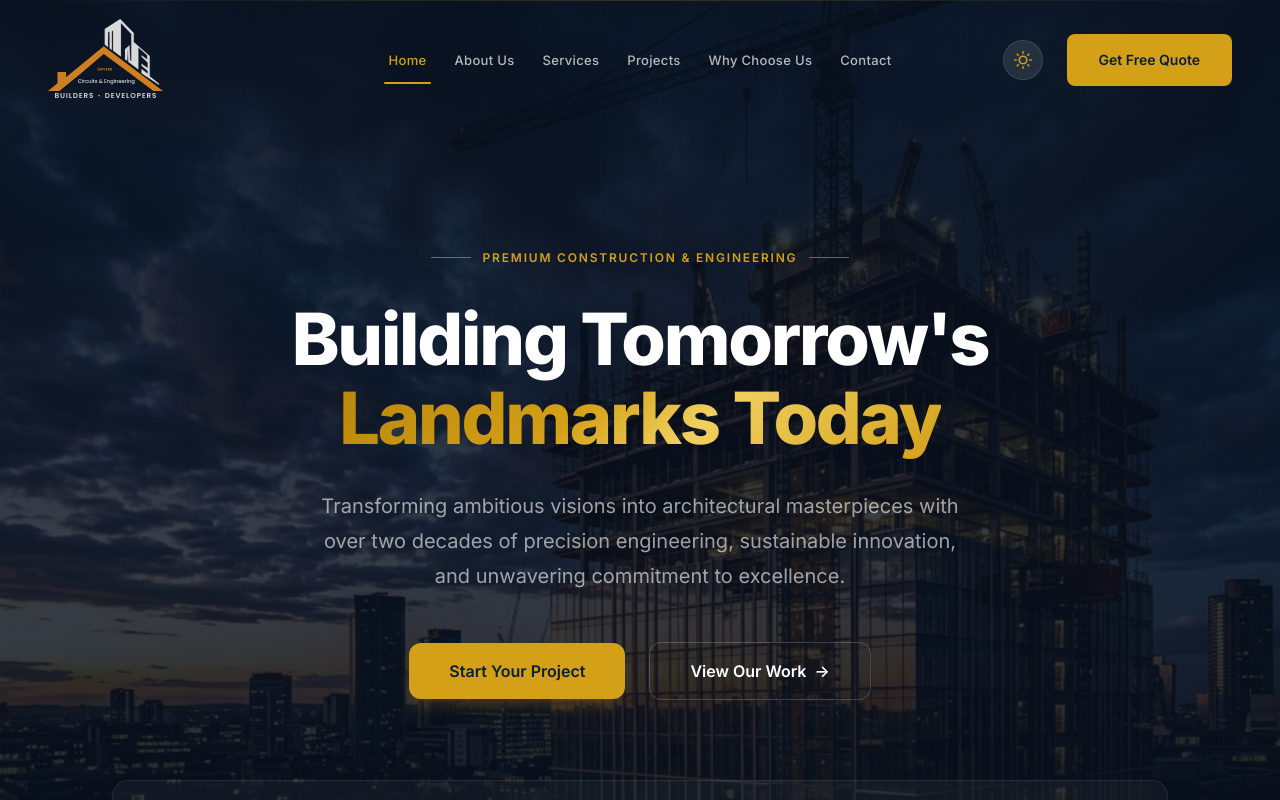
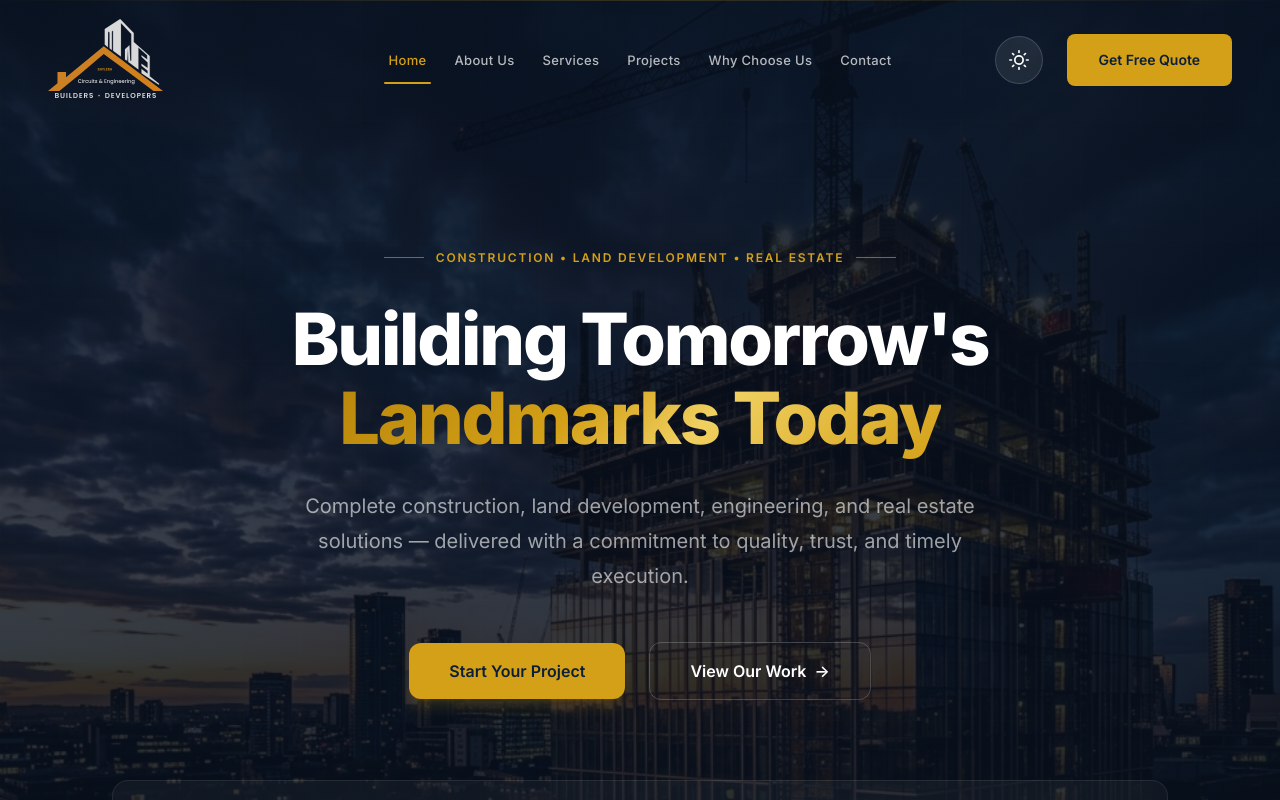
Before and after one commit to techbala555/SCE-Construction, a Next.js app: page / in a window 1280 px wide. Both pictures are taken after a click on the button 1022 px from the left and 60 px from the top of the page. Shown: the top 800 px of the page. Built offline with nearby package versions, Linux system fonts and the light colour scheme.

Commit message:
form page added

```diff
--- a/src/app/layout.tsx
+++ b/src/app/layout.tsx
@@ -10,23 +10,29 @@ const inter = Inter({
 });
 
 export const metadata: Metadata = {
-  title: "SCE Construction — Premium Construction & Engineering Company",
+  title: "SCE Construction — Residential Construction, Land Development & Real Estate",
   description:
-    "Shylesh Circuits & Engineering - Builders & Developers. Delivering world-class residential, commercial, and industrial projects with over two decades of excellence.",
+    "Shylesh Circuits & Engineering — Builders & Developers. Complete construction, land development, GPS land survey, DTCP approval, layout planning, interior design, and real estate solutions in Madurai, Tamil Nadu.",
   keywords: [
-    "construction company",
-    "luxury construction",
-    "commercial construction",
     "residential construction",
-    "engineering",
+    "villa construction",
+    "independent house builder",
+    "land development",
+    "GPS land survey",
+    "DTCP approval",
+    "layout development",
+    "interior design",
+    "property development",
+    "farmhouse construction",
     "SCE Construction",
     "Shylesh Circuits & Engineering",
-    "builders and developers",
+    "builders and developers Madurai",
+    "construction company Tamil Nadu",
   ],
   openGraph: {
-    title: "SCE Construction — Premium Construction & Engineering",
+    title: "SCE Construction — Construction, Land Development & Real Estate",
     description:
-      "Building tomorrow's landmarks today. World-class residential, commercial, and industrial construction services.",
+      "Complete construction, land development, and real estate solutions. Villa construction, GPS land survey, DTCP approval, layout planning, and more.",
     type: "website",
     images: [{ url: "/logo-dark.svg", alt: "SCE Construction Logo" }],
   },
--- a/src/components/About/About.tsx
+++ b/src/components/About/About.tsx
@@ -123,11 +123,11 @@ export default function About({ id }: AboutProps) {
             >
               <div className="flex items-center gap-4">
                 <div className="w-14 h-14 rounded-xl bg-primary/10 flex items-center justify-center">
-                  <span className="text-2xl">🏆</span>
+                  <span className="text-2xl">🤝</span>
                 </div>
                 <div>
-                  <p className="text-3xl font-extrabold text-foreground">{statistics[1].value}+</p>
-                  <p className="text-xs text-muted font-medium mt-1">Years of Excellence</p>
+                  <p className="text-3xl font-extrabold text-foreground">{statistics[0].value}{statistics[0].suffix}</p>
+                  <p className="text-xs text-muted font-medium mt-1">{statistics[0].label}</p>
                 </div>
               </div>
             </motion.div>
--- a/src/components/Footer/Footer.tsx
+++ b/src/components/Footer/Footer.tsx
@@ -43,7 +43,7 @@ export default function Footer() {
               />
             </div>
             <p className="text-white/40 text-sm body-relaxed mb-8 max-w-xs">
-              {companyInfo.tagline}. Delivering world-class construction with over {companyInfo.founded && `${new Date().getFullYear() - companyInfo.founded}`} years of excellence.
+              {companyInfo.tagline}. Complete construction, land development, and real estate solutions built on trust and quality.
             </p>
 
             {/* Social Icons */}
--- a/src/components/ThemeToggle/ThemeToggle.tsx
+++ b/src/components/ThemeToggle/ThemeToggle.tsx
@@ -9,7 +9,7 @@ export default function ThemeToggle() {
   const mounted = useMounted();
 
   if (!mounted) {
-    return <div className="w-10 h-10 rounded-full bg-white/10" aria-hidden />;
+    return <div className="w-12 h-12 rounded-full bg-white/10" aria-hidden />;
   }
 
   const isDark = resolvedTheme === "dark";
@@ -26,26 +26,39 @@ export default function ThemeToggle() {
   return (
     <button
       onClick={toggle}
-      className="relative w-10 h-10 rounded-full flex items-center justify-center
-                 bg-white/10 hover:bg-white/20 dark:bg-white/5 dark:hover:bg-white/10
-                 border border-white/10
-                 transition-all duration-300 cursor-pointer"
+      className="theme-toggle-btn relative w-12 h-12 rounded-full flex items-center justify-center
+                 transition-all duration-300 cursor-pointer
+                 hover:scale-105 active:scale-95"
       aria-label={`Switch to ${isDark ? "light" : "dark"} mode`}
+      style={{
+        background: isDark ? "rgba(255,255,255,0.08)" : "#F8F9FA",
+        border: isDark ? "1px solid rgba(255,255,255,0.15)" : "1px solid #D1D5DB",
+        boxShadow: isDark ? "none" : "0 4px 12px rgba(0,0,0,0.08)",
+      }}
+      onMouseEnter={(e) => {
+        e.currentTarget.style.background = isDark
+          ? "rgba(255,255,255,0.12)"
+          : "#F3F4F6";
+      }}
+      onMouseLeave={(e) => {
+        e.currentTarget.style.background = isDark
+          ? "rgba(255,255,255,0.08)"
+          : "#F8F9FA";
+      }}
     >
       <AnimatePresence mode="wait">
         {isDark ? (
           <motion.svg
             key="sun"
-            xmlns="http://www.w3.org/2000/svg"
-            width="18"
-            height="18"
+            width="20"
+            height="20"
             viewBox="0 0 24 24"
             fill="none"
             stroke="currentColor"
             strokeWidth="2"
             strokeLinecap="round"
             strokeLinejoin="round"
-            className="text-primary"
+            style={{ color: "#FFFFFF" }}
             initial={{ rotate: -90, opacity: 0, scale: 0.5 }}
             animate={{ rotate: 0, opacity: 1, scale: 1 }}
             exit={{ rotate: 90, opacity: 0, scale: 0.5 }}
@@ -64,16 +77,15 @@ export default function ThemeToggle() {
         ) : (
           <motion.svg
             key="moon"
-            xmlns="http://www.w3.org/2000/svg"
-            width="16"
-            height="16"
+            width="18"
+            height="18"
             viewBox="0 0 24 24"
             fill="none"
             stroke="currentColor"
             strokeWidth="2"
             strokeLinecap="round"
             strokeLinejoin="round"
-            className="text-white"
+            style={{ color: "#111827" }}
             initial={{ rotate: 90, opacity: 0, scale: 0.5 }}
             animate={{ rotate: 0, opacity: 1, scale: 1 }}
             exit={{ rotate: -90, opacity: 0, scale: 0.5 }}
--- a/src/data/content.ts
+++ b/src/data/content.ts
@@ -22,22 +22,21 @@ export const companyInfo = {
   name: "SCE Construction",
   tagline: "Building Tomorrow's Landmarks Today",
   description:
-    "SCE Construction is a premier construction company delivering world-class residential, commercial, and industrial projects. With over two decades of experience, we transform ambitious visions into architectural masterpieces that stand the test of time.",
-  founded: 2003,
+    "Shylesh Circuits & Engineering is a trusted name in construction, land development, and real estate. We deliver end-to-end solutions — from residential building construction and villa projects to GPS land surveys, DTCP approvals, layout planning, and property development. Every project is backed by professional engineering standards, modern planning practices, and a deep commitment to quality.",
   mission:
-    "To redefine the construction landscape by delivering projects of unparalleled quality, on time and within budget, while fostering sustainable building practices for future generations.",
+    "To deliver dependable construction, land development, and real estate solutions that exceed client expectations — built on trust, precision, and professional integrity.",
   vision:
-    "To be the most trusted and innovative construction partner in the region, known for excellence, integrity, and transformative design.",
+    "To become a leading force in residential construction, land development, and property solutions — known for quality craftsmanship, transparent execution, and lasting client relationships.",
   cta: "Get Free Quote",
 };
 
 // ── Hero ────────────────────────────────────────────────────
 export const heroContent = {
-  subtitle: "PREMIUM CONSTRUCTION & ENGINEERING",
+  subtitle: "CONSTRUCTION • LAND DEVELOPMENT • REAL ESTATE",
   title: "Building Tomorrow's",
   titleAccent: "Landmarks Today",
   description:
-    "Transforming ambitious visions into architectural masterpieces with over two decades of precision engineering, sustainable innovation, and unwavering commitment to excellence.",
+    "Complete construction, land development, engineering, and real estate solutions — delivered with a commitment to quality, trust, and timely execution.",
   ctaPrimary: "Start Your Project",
   ctaSecondary: "View Our Work",
 };
@@ -50,62 +49,79 @@ export interface Statistic {
 }
 
 export const statistics: Statistic[] = [
-  { value: 500, suffix: "+", label: "Projects Completed" },
-  { value: 22, suffix: "+", label: "Years of Experience" },
-  { value: 150, suffix: "+", label: "Expert Engineers" },
-  { value: 98, suffix: "%", label: "Client Satisfaction" },
+  { value: 100, suffix: "+", label: "Projects Delivered" },
+  { value: 4, suffix: "", label: "Service Verticals" },
+  { value: 50, suffix: "+", label: "Skilled Professionals" },
+  { value: 100, suffix: "%", label: "Client Commitment" },
 ];
 
 // ── Services ────────────────────────────────────────────────
+export interface ServiceItem {
+  text: string;
+}
+
 export interface Service {
   id: string;
   title: string;
   description: string;
   icon: string;
+  items: ServiceItem[];
 }
 
 export const services: Service[] = [
   {
-    id: "residential",
-    title: "Residential Construction",
+    id: "construction",
+    title: "Construction Services",
     description:
-      "From luxury villas to modern apartments, we craft living spaces that blend comfort with elegance. Every detail is designed to elevate your lifestyle.",
-    icon: "🏠",
+      "From independent houses and villas to apartments and complete interior finishing — we handle every aspect of residential building construction with professional-grade execution.",
+    icon: "🏗️",
+    items: [
+      { text: "Residential Building Construction" },
+      { text: "Independent House Construction" },
+      { text: "Villa Construction" },
+      { text: "Apartment Construction" },
+      { text: "Interior Design & Finishing Works" },
+    ],
   },
   {
-    id: "commercial",
-    title: "Commercial Construction",
+    id: "land-development",
+    title: "Land Development",
     description:
-      "State-of-the-art office complexes, retail spaces, and hospitality venues engineered for peak performance and lasting impressions.",
-    icon: "🏢",
+      "Professional land development services including GPS-based surveys, DTCP approval assistance, layout planning, site preparation, and complete infrastructure development.",
+    icon: "📐",
+    items: [
+      { text: "GPS Land Survey & Site Measurement" },
+      { text: "DTCP Approval Assistance" },
+      { text: "Layout Planning & Development" },
+      { text: "Land Development & Site Preparation" },
+      { text: "Road, Drainage & Water Tank Construction" },
+      { text: "Compound Wall Construction" },
+    ],
   },
   {
-    id: "industrial",
-    title: "Industrial Construction",
+    id: "real-estate",
+    title: "Real Estate Development",
     description:
-      "Robust industrial facilities, warehouses, and manufacturing plants built with precision to withstand the demands of heavy operations.",
-    icon: "🏗️",
+      "Strategic property promotion and residential plot development — creating well-planned layouts and land development projects that maximize value for investors and homebuyers alike.",
+    icon: "🏘️",
+    items: [
+      { text: "Property Promotion" },
+      { text: "Residential Plot Development" },
+      { text: "Layout Development" },
+      { text: "Land Development Projects" },
+    ],
   },
   {
-    id: "renovation",
-    title: "Renovation & Remodeling",
+    id: "future-projects",
+    title: "Farmhouse Projects",
     description:
-      "Breathe new life into existing structures with our expert renovation services. We modernize spaces while preserving their original character.",
-    icon: "🔨",
-  },
-  {
-    id: "interior",
-    title: "Interior Design",
-    description:
-      "Bespoke interior solutions that harmonize aesthetics with functionality. Our designers create spaces that inspire and delight.",
-    icon: "🎨",
-  },
-  {
-    id: "consulting",
-    title: "Project Consulting",
-    description:
-      "Expert guidance from concept to completion. Our consultants provide strategic insights to optimize timelines, budgets, and outcomes.",
-    icon: "📋",
+      "Specialized farmhouse planning, construction, and land development — helping you create premium countryside retreats designed for comfort, privacy, and long-term value.",
+    icon: "🌿",
+    items: [
+      { text: "Farmhouse Planning" },
+      { text: "Farmhouse Construction" },
+      { text: "Farmhouse Land Development" },
+    ],
   },
 ];
 
@@ -122,64 +138,64 @@ export interface Project {
 
 export const projects: Project[] = [
   {
-    id: "skyline-tower",
-    title: "Skyline Tower",
-    category: "Commercial",
+    id: "villa-project",
+    title: "Premium Villa Project",
+    category: "Residential",
     description:
-      "A 45-storey mixed-use tower featuring premium office spaces and a rooftop observation deck with panoramic city views.",
-    location: "Downtown Business District",
+      "A custom-designed villa with modern architecture, spacious interiors, and premium finishing — built to the highest construction standards.",
+    location: "Madurai, Tamil Nadu",
     year: 2024,
-    image: "/images/projects/skyline-tower.jpg",
+    image: "/images/projects/villa-project.jpg",
   },
   {
-    id: "emerald-residences",
-    title: "Emerald Residences",
+    id: "independent-house",
+    title: "Independent House Construction",
     category: "Residential",
     description:
-      "An exclusive gated community of 120 luxury villas surrounded by manicured gardens and world-class amenities.",
-    location: "Green Valley Suburbs",
-    year: 2023,
-    image: "/images/projects/emerald-residences.jpg",
+      "Complete independent house construction from foundation to finishing, featuring contemporary design and durable materials.",
+    location: "Madurai, Tamil Nadu",
+    year: 2024,
+    image: "/images/projects/independent-house.jpg",
   },
   {
-    id: "metro-logistics-hub",
-    title: "Metro Logistics Hub",
-    category: "Industrial",
+    id: "layout-development",
+    title: "Residential Layout Development",
+    category: "Layout Development",
     description:
-      "A 200,000 sq ft distribution center with automated sorting systems and sustainable energy infrastructure.",
-    location: "Industrial Zone East",
+      "A professionally planned residential layout with DTCP approval, internal roads, drainage systems, and essential infrastructure.",
+    location: "Madurai, Tamil Nadu",
     year: 2024,
-    image: "/images/projects/metro-logistics.jpg",
+    image: "/images/projects/layout-development.jpg",
   },
   {
-    id: "aurora-mall",
-    title: "Aurora Shopping Mall",
-    category: "Commercial",
+    id: "land-survey",
+    title: "GPS Land Survey & Site Planning",
+    category: "Land Development",
     description:
-      "A contemporary retail destination spanning 350,000 sq ft with an atrium, cinemas, and dining promenade.",
-    location: "City Center",
-    year: 2022,
-    image: "/images/projects/aurora-mall.jpg",
+      "Precision GPS-based land survey and site measurement for accurate layout planning and development readiness.",
+    location: "Madurai, Tamil Nadu",
+    year: 2024,
+    image: "/images/projects/land-survey.jpg",
   },
   {
-    id: "heritage-restoration",
-    title: "Heritage Grand Hotel",
-    category: "Renovation",
+    id: "interior-finishing",
+    title: "Interior Design & Finishing",
+    category: "Interior",
     description:
-      "Meticulous restoration of a 1920s landmark hotel, blending historic charm with modern luxury hospitality standards.",
-    location: "Old Town Quarter",
-    year: 2023,
-    image: "/images/projects/heritage-hotel.jpg",
+      "Complete interior design and finishing works — including modular kitchens, wardrobes, false ceilings, and premium flooring solutions.",
+    location: "Madurai, Tamil Nadu",
+    year: 2024,
+    image: "/images/projects/interior-finishing.jpg",
   },
   {
-    id: "tech-park",
-    title: "Nexus Tech Park",
-    category: "Commercial",
+    id: "plot-development",
+    title: "Residential Plot Development",
+    category: "Layout Development",
     description:
-      "A LEED-certified technology campus with collaborative workspaces, innovation labs, and sustainable design throughout.",
-    location: "Innovation Corridor",
+      "Strategic residential plot development with proper approvals, infrastructure planning, and value-driven positioning for homebuyers.",
+    location: "Madurai, Tamil Nadu",
     year: 2024,
-    image: "/images/projects/tech-park.jpg",
+    image: "/images/projects/plot-development.jpg",
   },
 ];
 
@@ -193,59 +209,59 @@ export interface Reason {
 
 export const whyChooseUs: Reason[] = [
   {
-    id: "quality",
-    title: "Uncompromising Quality",
+    id: "end-to-end",
+    title: "End-to-End Solutions",
     description:
-      "We use only premium materials and employ rigorous quality control at every stage of construction.",
+      "From land surveys and approvals to construction and interior finishing — we manage every stage of your project under one roof.",
     icon: "✅",
   },
   {
-    id: "delivery",
-    title: "On-Time Delivery",
+    id: "land-development",
+    title: "Professional Land Development",
     description:
-      "Our track record speaks for itself — 98% of our projects are delivered on or ahead of schedule.",
-    icon: "⏱️",
+      "GPS-based surveys, DTCP approval assistance, layout planning, and complete site infrastructure — executed with technical precision.",
+    icon: "📐",
   },
   {
-    id: "team",
-    title: "Expert Team",
+    id: "quality",
+    title: "Quality Engineering Standards",
     description:
-      "Over 150 certified engineers, architects, and project managers with decades of combined experience.",
-    icon: "👷",
+      "We follow strict engineering standards at every stage — using quality materials, proven methods, and professional site supervision.",
+    icon: "⭐",
   },
   {
-    id: "safety",
-    title: "Safety First",
+    id: "customer-focus",
+    title: "Customer-Focused Approach",
     description:
-      "Zero-compromise safety protocols that have earned us industry-leading safety certifications.",
-    icon: "🛡️",
+      "Your vision drives every decision. We prioritize clear communication, transparent updates, and a hassle-free construction experience.",
+    icon: "🤝",
   },
   {
-    id: "sustainable",
-    title: "Sustainable Building",
+    id: "modern-planning",
+    title: "Modern Planning & Execution",
     description:
-      "Green construction practices and eco-friendly materials that minimize environmental impact.",
-    icon: "🌱",
+      "We leverage modern planning tools, GPS technology, and systematic project workflows to ensure on-time, on-budget delivery.",
+    icon: "📊",
   },
   {
-    id: "transparent",
-    title: "Transparent Pricing",
+    id: "transparency",
+    title: "Transparent Project Management",
     description:
-      "Detailed cost breakdowns with no hidden fees. You always know exactly where your investment goes.",
+      "No hidden costs, no surprises. Detailed project plans, regular progress updates, and full cost transparency from day one.",
     icon: "💰",
   },
 ];
 
 // ── Contact Details ─────────────────────────────────────────
 export const contactDetails = {
-  address: "1247 Construction Boulevard, Suite 400, Metro City, MC 10001",
-  phone: "+1 (555) 234-5678",
+  address: "Madurai, Tamil Nadu, India",
+  phone: "+91 00000 00000",
   email: "info@sceconstruction.com",
-  workingHours: "Mon – Fri: 8:00 AM – 6:00 PM | Sat: 9:00 AM – 2:00 PM",
+  workingHours: "Mon – Sat: 9:00 AM – 6:00 PM",
   socials: {
-    facebook: "https://facebook.com/sceconstruction",
-    instagram: "https://instagram.com/sceconstruction",
-    linkedin: "https://linkedin.com/company/sceconstruction",
-    twitter: "https://twitter.com/sceconstruct",
+    facebook: "#",
+    instagram: "#",
+    linkedin: "#",
+    twitter: "#",
   },
 };
--- a/src/lib/validations/lead-schema.ts
+++ b/src/lib/validations/lead-schema.ts
@@ -2,11 +2,22 @@ import { z } from "zod";
 
 export const projectTypes = [
   "Residential Construction",
-  "Commercial Construction",
+  "Independent House",
+  "Villa Construction",
+  "Apartment Construction",
   "Interior Design",
-  "Renovation",
-  "Civil Engineering",
-  "Engineering Consultation",
+  "GPS Land Survey",
+  "DTCP Approval",
+  "Layout Planning",
+  "Land Development",
+  "Road Construction",
+  "Drainage Development",
+  "Overhead Water Tank",
+  "Compound Wall",
+  "Property Promotion",
+  "Plot Development",
+  "Farmhouse Planning",
+  "Farmhouse Construction",
   "Other",
 ] as const;
 
```
Also changed, not shown: src/components/Services/Services.tsx (+40 -36 lines), src/components/WhyChooseUs/WhyChooseUs.tsx (+13 -13 lines).
